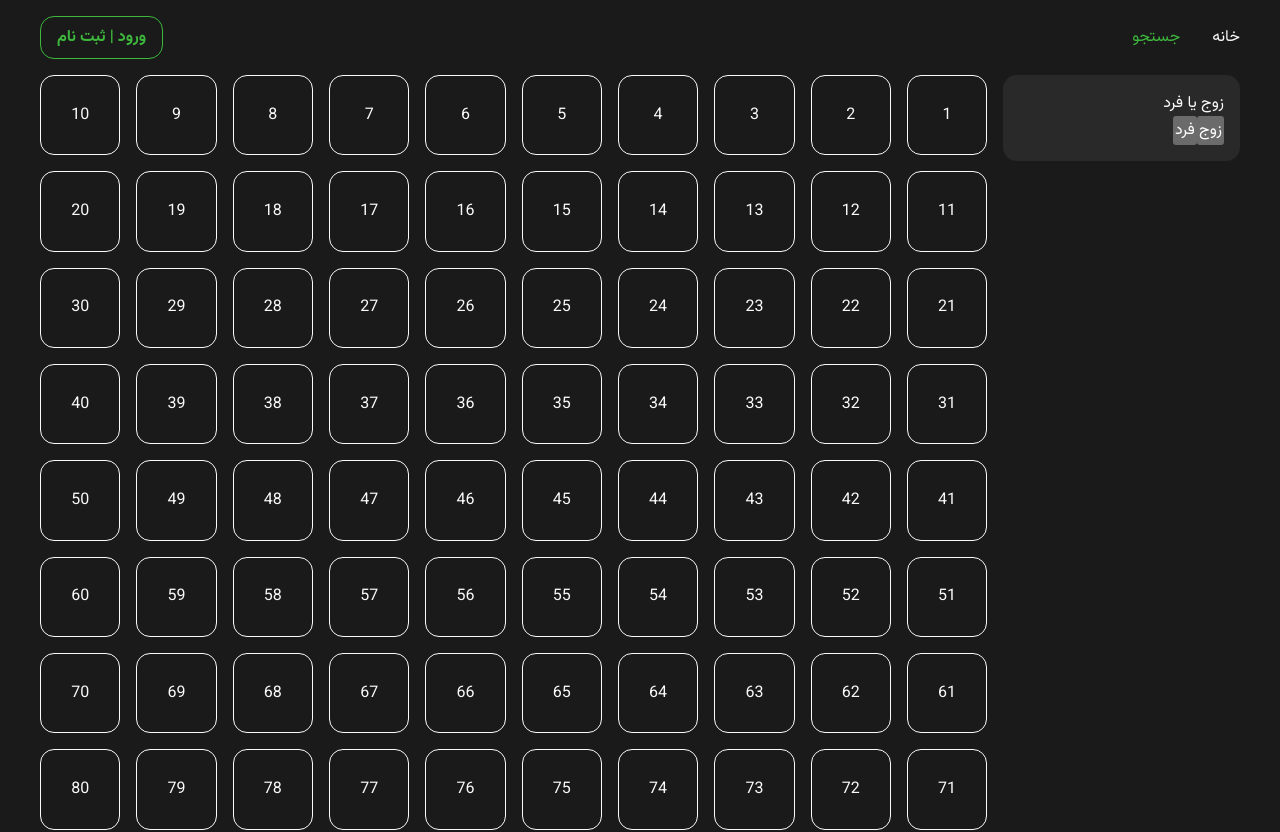
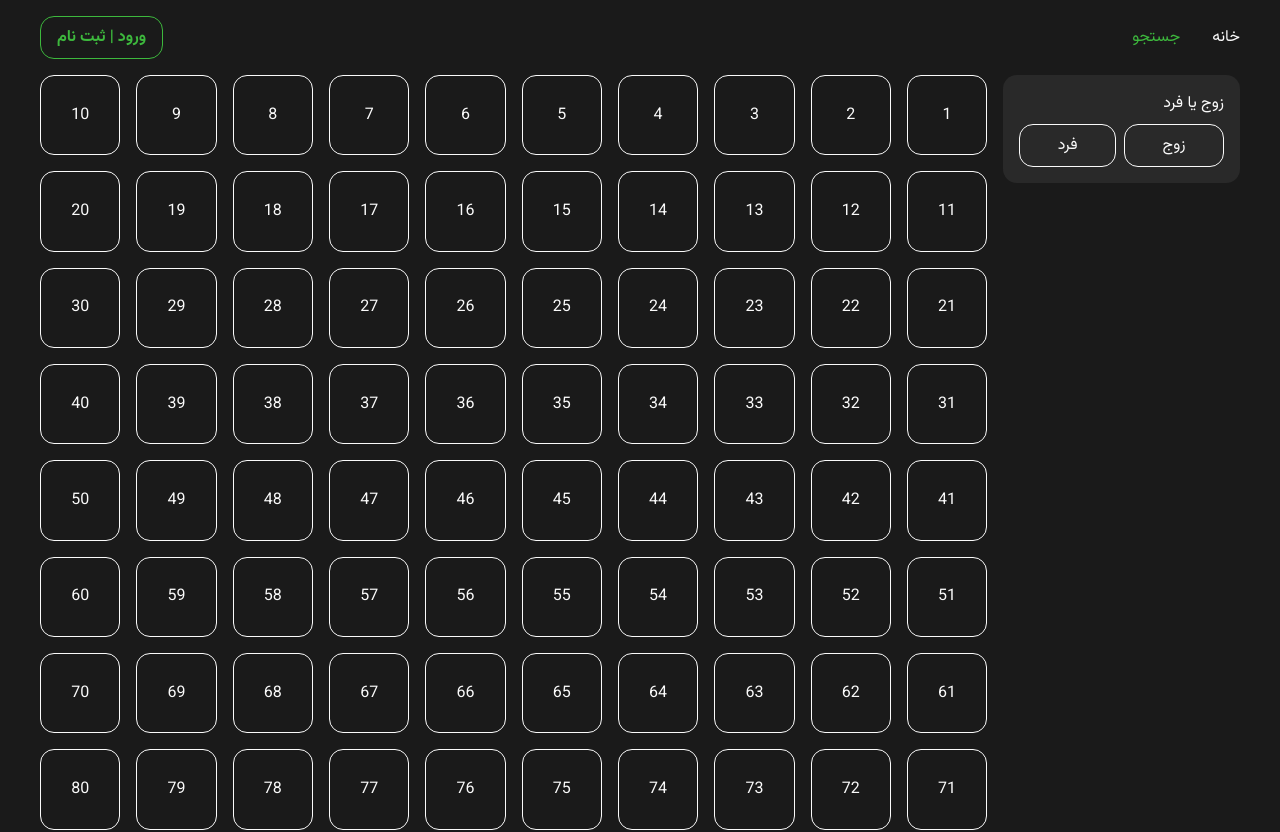
Before and after one commit to mohammadsookhtesaraei/my-doctor-next, a Next.js app: page /search in a window 1280 px wide. Shown: the top 832 px of the page. Built offline with nearby package versions, Linux system fonts and the light colour scheme.

Commit message:
add filter styles

```diff
--- a/src/app/search/page.module.css
+++ b/src/app/search/page.module.css
@@ -26,3 +26,14 @@
     color: var(----color-primary-opposite);
     border-color: var(--color-primary);
 }
+
+.btn {
+    display: flex;
+    flex-wrap: wrap;
+    gap: 0.5rem;
+    margin-block-start: 0.5rem;
+}
+
+.btn button {
+    flex: 1 0 auto;
+}
--- a/src/app/search/page.tsx
+++ b/src/app/search/page.tsx
@@ -1,5 +1,6 @@
 import Card from "@/components/card/Card"
 import styles from "./page.module.css"
+import FilterBtn from "@/components/filter-button/FilterBtn";
 
 
 const items=Array(100).fill(null).map((_,i)=> i + 1);
@@ -10,8 +11,10 @@ export default function Search() {
         <div className={styles.filter}>
             <Card>
                 <div className="title">زوج یا فرد</div>
-                <button>زوج</button>
-                <button>فرد</button>
+                <div className={styles.btn}>
+                <FilterBtn>زوج</FilterBtn>
+                <FilterBtn>فرد</FilterBtn>
+                </div>
             </Card>
         </div>
         <ul className={styles.result}>
--- /dev/null
+++ b/src/components/filter-button/FilterBtn.module.css
@@ -0,0 +1,25 @@
+.filterBtn {
+    background-color: transparent;
+    color: inherit;
+    border: 1px solid currentColor;
+    display: grid;
+    place-content: center;
+    border-radius: var(--border-radius);
+    padding: 0.5rem 1rem;
+    cursor: pointer;
+    transition: 0.2s ease-in-out;
+    transition-property: background-color , color;
+}
+
+.filterBtn:hover {
+    background-color: var(--color-primary-fade);
+    color: var(--color-primary-opposite);
+
+}
+
+
+.filterBtn:active {
+     background-color: var(--color-primary);
+    color: var(--color-primary-opposite);
+    border-color: var(--color-primary);
+}
--- /dev/null
+++ b/src/components/filter-button/FilterBtn.tsx
@@ -0,0 +1,20 @@
+import { ComponentProps } from "react";
+import styles from "./FilterBtn.module.css";
+import clsx from "clsx";
+
+type Props = ComponentProps<"button"> & {
+    isActive?:boolean
+};
+
+export default function FilterBtn({
+  className,
+  children,
+  isActive=false,
+  ...otherProps
+}: Props) {
+  return (
+    <button className={clsx(styles.filterBtn, className ,isActive && styles.isActive)} {...otherProps}>
+      {children}
+    </button>
+  );
+}
```
